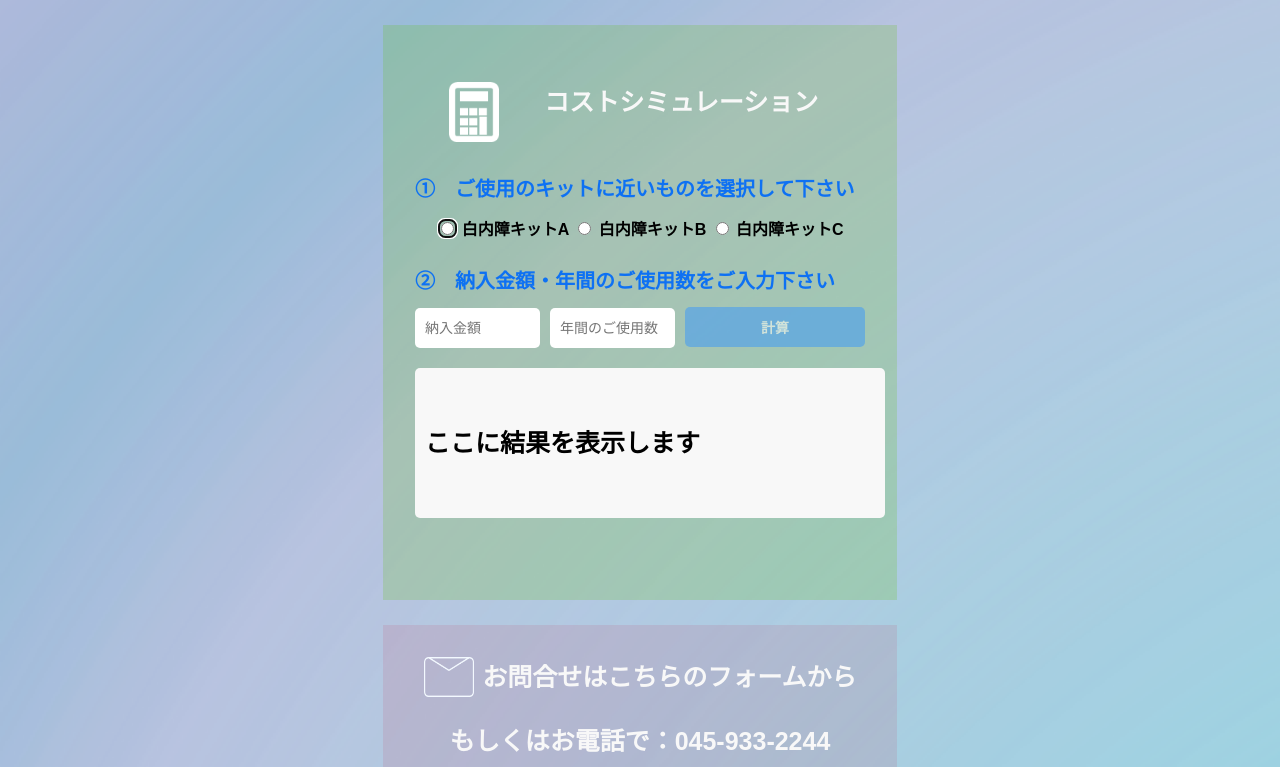
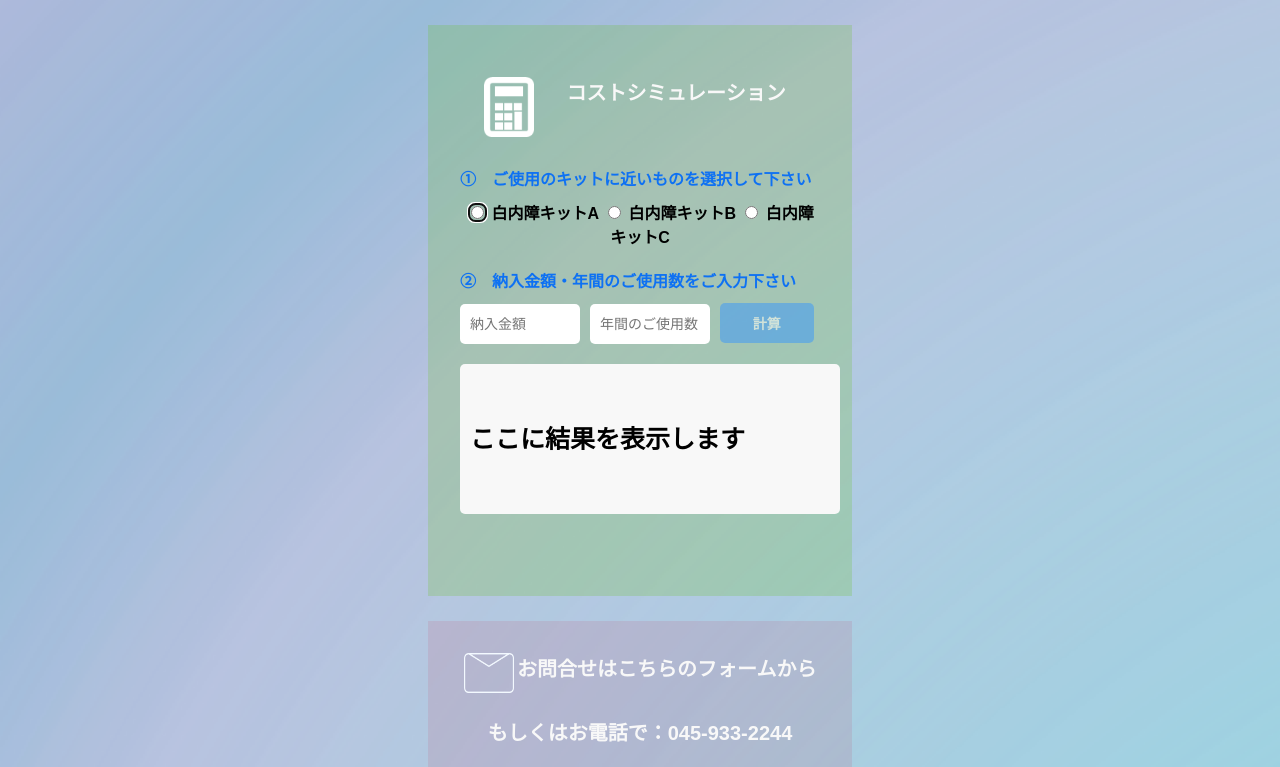
Before and after one commit to Cost-sim/costsimulation, a plain HTML site: page index.html in a window 1280 px wide. Shown: the top 767 px of the page. Drawn offline with Linux system fonts and the light colour scheme.

Commit message:
Add files via upload

```diff
--- a/CSS/styles.css
+++ b/CSS/styles.css
@@ -9,12 +9,13 @@ body {
 
 }
 h1{
-  font-size: 20px;
+  font-size: 16px;
+  font-weight: bold;
   text-align:start;
   color:#0e71f3
 }
 .info  {
-  font-size: 25px;
+  font-size: 20px;
   text-align:center;
   font-weight: bold;
   display: flex;
@@ -25,13 +26,13 @@ h1{
 
 .radio{
   width: 100%;
-  margin: 25px auto;
+  margin: 20px auto;
   text-align: center;
 
 }
 .container {
   width: 100%;
-  margin: 25px auto;
+  margin: 20px auto;
 
 }
 #radio1,
@@ -50,7 +51,7 @@ cursor: pointer;
   border-radius: 5px;
   border: none;
   margin-right: 10px;
-  width: 125px;
+  width: 120px;
 }
 
 
@@ -58,7 +59,7 @@ cursor: pointer;
   cursor: pointer;
   display: inline-block;
   box-sizing: border-box;
-  width: 40%;
+  width: 26%;
   height: 40px;
   padding: 10px;
   background: #3897fd;
--- a/form.css
+++ b/form.css
@@ -12,7 +12,7 @@ body{
     padding-bottom: 32px;
     background: rgba(197, 22, 66, 0.1);
     font-weight: bold;
-    width: 450px;
+    width: 360px;
     margin: 25px auto;
     list-style: none;
 }
@@ -23,7 +23,7 @@ body{
     padding-bottom: 32px;
     background: rgba(96, 189, 9, 0.2);
     font-weight: bold;
-    width: 450px;
+    width: 360px;
     margin: 25px auto;
     list-style: none;
 }
```
